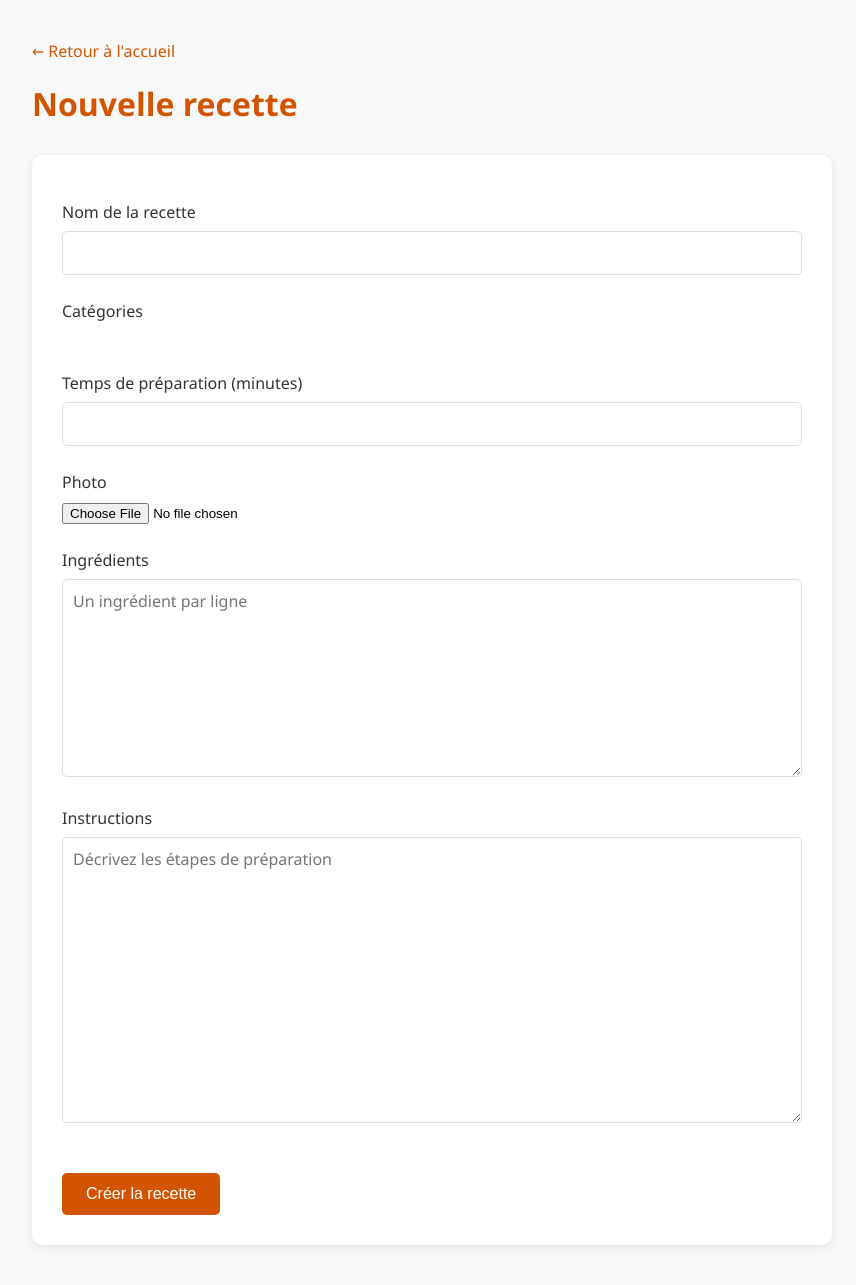
After one commit to louisguichard/papilles, a Django app: page /create-recipe/ in a window 1280 px wide. The commit adds this page. Shown: the whole page, without its empty margins (208-1064 px from the left). Run offline with Django 5.2, Linux system fonts and the light colour scheme; data that the repository does not hold is empty.

Commit message:
feat: add a recipe creation page

```diff
--- /dev/null
+++ b/recipes/forms.py
@@ -0,0 +1,32 @@
+from django import forms
+from .models import Recipe
+
+
+class RecipeForm(forms.ModelForm):
+    class Meta:
+        model = Recipe
+        fields = [
+            "title",
+            "categories",
+            "time",
+            "picture",
+            "ingredients",
+            "instructions",
+        ]
+        widgets = {
+            "categories": forms.CheckboxSelectMultiple(),
+            "ingredients": forms.Textarea(
+                attrs={"rows": 8, "placeholder": "Un ingrédient par ligne"}
+            ),
+            "instructions": forms.Textarea(
+                attrs={"rows": 12, "placeholder": "Décrivez les étapes de préparation"}
+            ),
+        }
+        labels = {
+            "title": "Nom de la recette",
+            "categories": "Catégories",
+            "time": "Temps de préparation (minutes)",
+            "picture": "Photo",
+            "ingredients": "Ingrédients",
+            "instructions": "Instructions",
+        }
--- /dev/null
+++ b/recipes/templates/recipes/create_recipe.html
@@ -0,0 +1,148 @@
+<!DOCTYPE html>
+<html>
+<head>
+    <title>Nouvelle recette – Papilles</title>
+    <meta name="viewport" content="width=device-width, initial-scale=1.0">
+    <style>
+        body {
+            font-family: 'Segoe UI', Tahoma, Geneva, Verdana, sans-serif;
+            margin: 0;
+            padding: 20px;
+            background-color: #f9f9f9;
+        }
+        .container {
+            max-width: 800px;
+            margin: 0 auto;
+            padding: 20px;
+        }
+        .back-link {
+            display: inline-block;
+            margin-bottom: 20px;
+            color: #d35400;
+            text-decoration: none;
+            font-weight: 500;
+        }
+        .back-link:hover {
+            text-decoration: underline;
+        }
+        h1 {
+            color: #d35400;
+            margin-top: 0;
+            margin-bottom: 30px;
+        }
+        .form-wrapper {
+            background-color: white;
+            border-radius: 10px;
+            padding: 30px;
+            box-shadow: 0 2px 10px rgba(0, 0, 0, 0.1);
+        }
+        form p {
+            margin-bottom: 25px;
+        }
+        label {
+            display: block;
+            margin-bottom: 8px;
+            font-weight: 500;
+            color: #333;
+        }
+        input[type="text"],
+        input[type="number"],
+        textarea {
+            width: 100%;
+            padding: 10px;
+            border: 1px solid #ddd;
+            border-radius: 5px;
+            box-sizing: border-box;
+            font-family: inherit;
+            font-size: 16px;
+        }
+        textarea {
+            resize: vertical;
+        }
+        .checkbox-group {
+            display: grid;
+            grid-template-columns: repeat(auto-fill, minmax(150px, 1fr));
+            gap: 10px;
+            margin-top: 10px;
+        }
+        .checkbox-label {
+            display: flex;
+            align-items: center;
+            cursor: pointer;
+        }
+        .checkbox-label input[type="checkbox"] {
+            margin-right: 8px;
+        }
+        .submit-button {
+            background-color: #d35400;
+            color: white;
+            border: none;
+            border-radius: 5px;
+            padding: 12px 24px;
+            font-size: 16px;
+            cursor: pointer;
+            margin-top: 20px;
+            transition: background-color 0.2s;
+        }
+        .submit-button:hover {
+            background-color: #aa4400;
+        }
+        .errorlist {
+            color: #d9534f;
+            list-style-type: none;
+            padding: 0;
+            margin: 5px 0 0 0;
+            font-size: 14px;
+        }
+        .help-text {
+            font-size: 14px;
+            color: #777;
+            margin-top: 5px;
+        }
+    </style>
+</head>
+<body>
+    <div class="container">
+        <a href="{% url 'home' %}" class="back-link">← Retour à l'accueil</a>
+        <h1>Nouvelle recette</h1>
+
+        <div class="form-wrapper">
+            <form method="post" enctype="multipart/form-data">
+                {% csrf_token %}
+
+                {% for field in form %}
+                    <p>
+                        <label for="{{ field.id_for_label }}">{{ field.label }}</label>
+
+                        {% if field.name == 'categories' %}
+                            <div class="checkbox-group">
+                                {% for checkbox in field %}
+                                    <label class="checkbox-label">
+                                        {{ checkbox.tag }} {{ checkbox.choice_label }}
+                                    </label>
+                                {% endfor %}
+                            </div>
+                        {% else %}
+                            {{ field }}
+                        {% endif %}
+
+                        {% if field.help_text %}
+                            <span class="help-text">{{ field.help_text }}</span>
+                        {% endif %}
+
+                        {% if field.errors %}
+                            <ul class="errorlist">
+                                {% for error in field.errors %}
+                                    <li>{{ error }}</li>
+                                {% endfor %}
+                            </ul>
+                        {% endif %}
+                    </p>
+                {% endfor %}
+
+                <button type="submit" class="submit-button">Créer la recette</button>
+            </form>
+        </div>
+    </div>
+</body>
+</html>
--- a/recipes/urls.py
+++ b/recipes/urls.py
@@ -5,4 +5,5 @@ urlpatterns = [
     path("", views.home, name="home"),
     path("categorie/<int:category_id>/", views.category, name="category"),
     path("recette/<int:recipe_id>/", views.recipe, name="recipe"),
+    path("create-recipe/", views.create_recipe, name="create_recipe"),
 ]
--- a/recipes/views.py
+++ b/recipes/views.py
@@ -1,5 +1,6 @@
-from django.shortcuts import render, get_object_or_404
+from django.shortcuts import render, get_object_or_404, redirect
 from .models import Category, Recipe
+from .forms import RecipeForm
 
 
 def home(request):
@@ -29,3 +30,21 @@ def recipe(request, recipe_id):
             "recipe": recipe,
         },
     )
+
+
+def create_recipe(request):
+    if request.method == "POST":
+        form = RecipeForm(request.POST, request.FILES)
+        if form.is_valid():
+            form.save()
+            return redirect("home")
+    else:
+        form = RecipeForm()
+
+    return render(
+        request,
+        "recipes/create_recipe.html",
+        {
+            "form": form,
+        },
+    )
```
Also changed, not shown: recipes/templates/recipes/home.html (+31 -1 lines), 1 other file.
